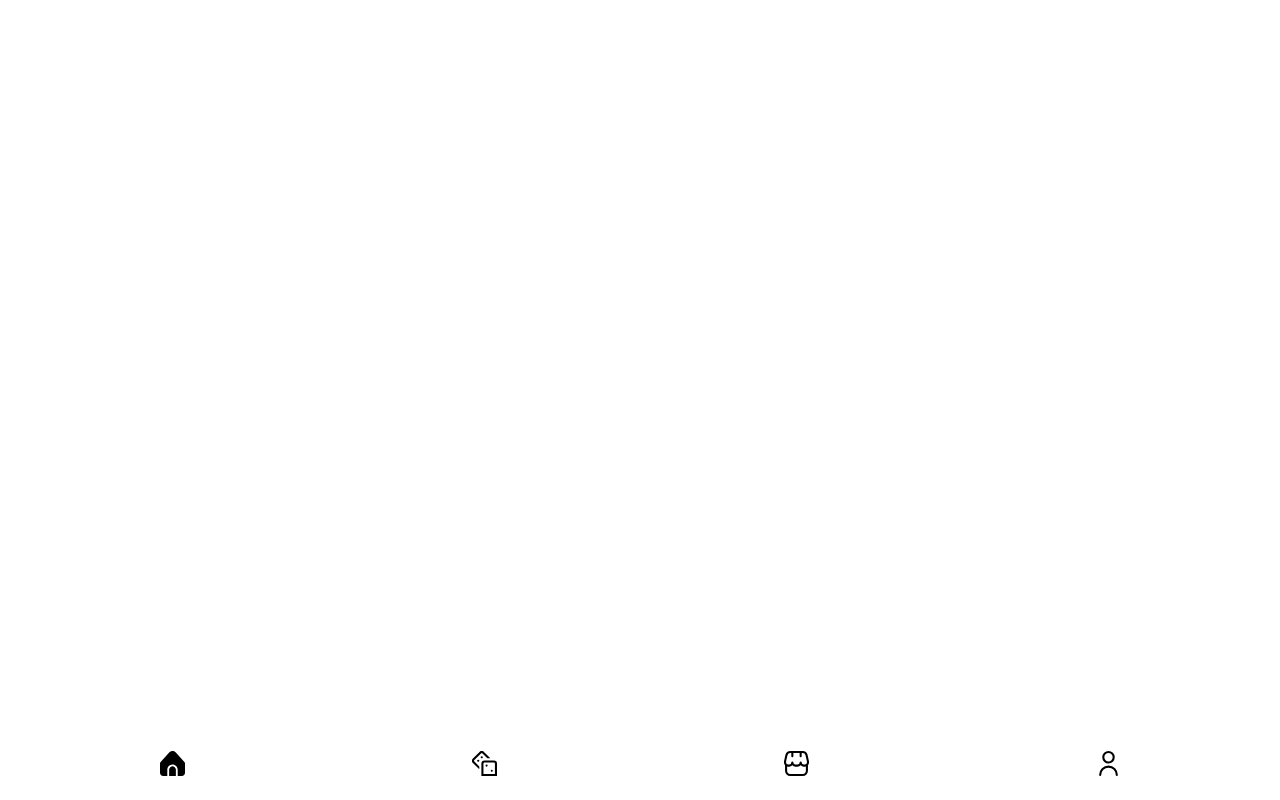
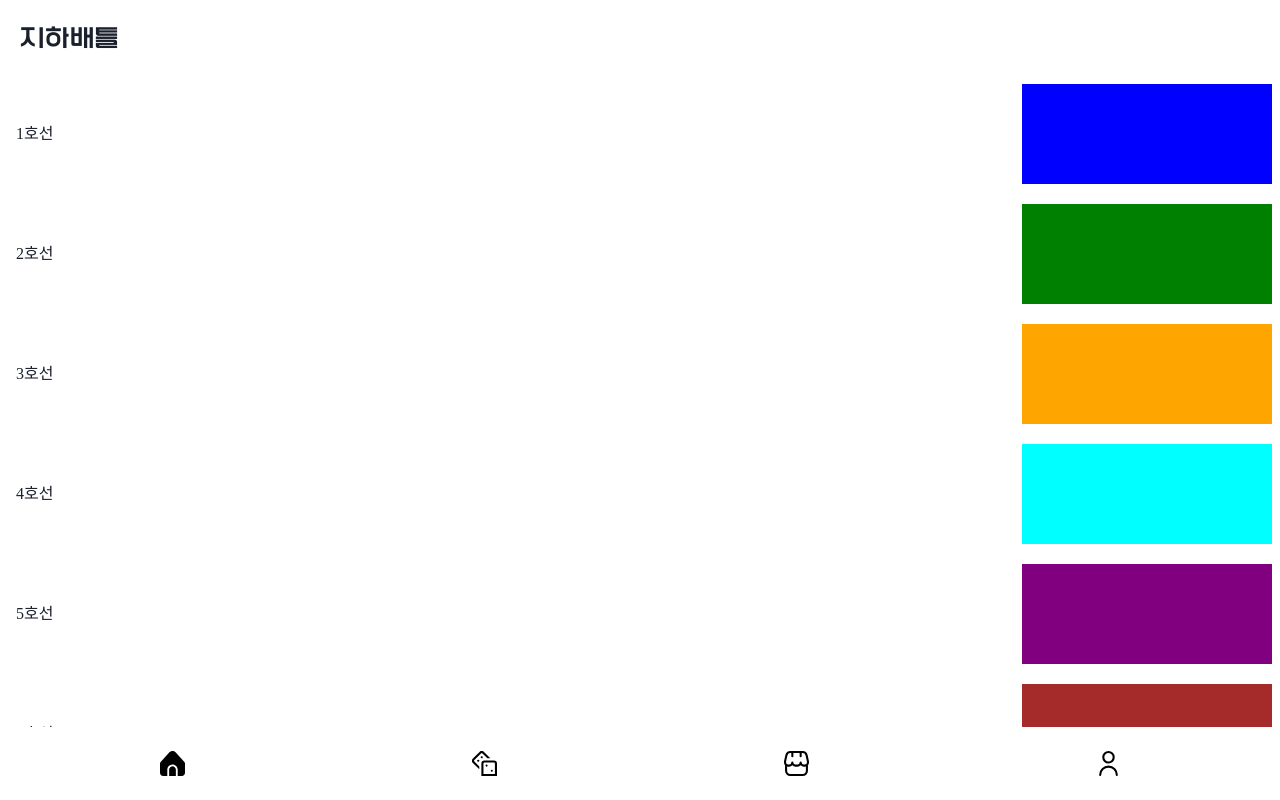
Before and after one commit to flow4camp/flow4-front, a React (Create React App) app: page /battle in a window 1280 px wide. Built offline with nearby package versions, Linux system fonts and the light colour scheme; a web font is replaced by a local one.

Commit message:
feat: 호선 선택 listed

```diff
--- a/src/App.tsx
+++ b/src/App.tsx
@@ -6,7 +6,6 @@ import MyPage from "./pages/MyPage";
 import Battle from "./pages/Battle";
 import Login from "./pages/Login";
 import Signin from "./pages/Signin";
-import NavBar from "./components/NavBar";
 import EditCharacter from "./pages/EditCharacter";
 
 import "./App.css";
--- a/src/pages/Battle.tsx
+++ b/src/pages/Battle.tsx
@@ -1,10 +1,88 @@
 import NavBar from "../components/NavBar";
+import { Center, Image, Text, Box, Spacer, Flex } from '@chakra-ui/react';
+
 
 function Battle() {
   return (
-    <div>
+    <Flex
+      direction='column'
+      h='100vh'
+    >
       <NavBar />
-    </div>
+      <Flex
+        direction='column'
+        w='100%'
+        flex='1'
+        overflowY='auto'
+      >
+        <Box
+          w='100%'
+        >
+          <Text
+            w='fit-content'
+            p={3}
+            m={2}
+            fontSize='2xl'
+            style={{ fontFamily: 'Font-Title' }}
+          >지하배틀</Text>
+        </Box>
+        <Flex
+          direction='column'
+          w='100%'
+          p={2}
+          gap={5}
+        >
+          <Flex
+            direction='row'
+            w='100%'
+          >
+            <Text p={2} alignSelf='center' style={{ fontFamily: 'Font-Content' }} >1호선</Text>
+            <Spacer />
+            <Box bg='blue' w='250px' h='100px' justifySelf='right'></Box>
+          </Flex>
+          <Flex
+            direction='row'
+            w='100%'
+          >
+            <Text p={2} alignSelf='center' style={{ fontFamily: 'Font-Content' }} >2호선</Text>
+            <Spacer />
+            <Box bg='green' w='250px' h='100px' justifySelf='right'></Box>
+          </Flex>
+          <Flex
+            direction='row'
+            w='100%'
+          >
+            <Text p={2} alignSelf='center' style={{ fontFamily: 'Font-Content' }} >3호선</Text>
+            <Spacer />
+            <Box bg='orange' w='250px' h='100px' justifySelf='right'></Box>
+          </Flex>
+          <Flex
+            direction='row'
+            w='100%'
+          >
+            <Text p={2} alignSelf='center' style={{ fontFamily: 'Font-Content' }} >4호선</Text>
+            <Spacer />
+            <Box bg='aqua' w='250px' h='100px' justifySelf='right'></Box>
+          </Flex>
+          <Flex
+            direction='row'
+            w='100%'
+          >
+            <Text p={2} alignSelf='center' style={{ fontFamily: 'Font-Content' }} >5호선</Text>
+            <Spacer />
+            <Box bg='purple' w='250px' h='100px' justifySelf='right'></Box>
+          </Flex>
+          <Flex
+            direction='row'
+            w='100%'
+          >
+            <Text p={2} alignSelf='center' style={{ fontFamily: 'Font-Content' }} >6호선</Text>
+            <Spacer />
+            <Box bg='brown' w='250px' h='100px' justifySelf='right'></Box>
+          </Flex>
+        </Flex>
+      </Flex>
+    </Flex>
   );
 }
 
--- a/src/pages/Home.tsx
+++ b/src/pages/Home.tsx
@@ -1,5 +1,5 @@
 // Home.tsx
-import React, { useState } from "react";
+import React from "react";
 import { NavLink } from "react-router-dom";
 import NavBar from "../components/NavBar";
 
--- a/src/pages/Login.tsx
+++ b/src/pages/Login.tsx
@@ -1,13 +1,12 @@
-import React, {  ChangeEvent } from "react";
-import { Box, Center, Image, Text, Input, Button, Flex, Divider } from '@chakra-ui/react';
-import { Link } from 'react-router-dom';
+import React, { ChangeEvent } from "react";
+import { Center, Image, Text, Input, Button, Flex } from '@chakra-ui/react';
+import { Link, useNavigate } from 'react-router-dom';
 import { useState } from 'react';
-import { useTheme } from '@chakra-ui/react';
-import axios from 'axios';
+// import axios from 'axios';
 
 function Login() {
 
-  const theme = useTheme();
+  const navigate = useNavigate();
 
   const [inputId, setInputId] = useState('');
   const [inputPwd, setInputPwd] = useState('');
@@ -42,7 +41,7 @@ function Login() {
             align='center'
             justify='center'
           >
-            <Image src='/logo_x0.5.png' w='50px' h='50px' m={3} />
+            <Image src='/logo_x0.5.png' w='60px' h='60px' m={3} />
             <Text
               fontSize='3xl'
               fontWeight='bold'
@@ -102,6 +101,7 @@ function Login() {
               <Button
                 w='220px'
                 style={{ fontFamily: 'Font-Content-Light' }}
+                onClick={()=>(navigate('/home'))}       // for now!
               >
                 로그인
               </Button>
--- a/src/pages/Signin.tsx
+++ b/src/pages/Signin.tsx
@@ -1,8 +1,8 @@
 import React, {  ChangeEvent } from "react";
-import { Box, Center, Image, Text, Input, Button, Flex } from '@chakra-ui/react';
+import { Center, Image, Text, Input, Button, Flex } from '@chakra-ui/react';
 import { Link } from 'react-router-dom';
 import { useState } from 'react';
-import axios from 'axios';
+// import axios from 'axios';
 
 function Signin() {
 
@@ -44,7 +44,7 @@ function Signin() {
             align='center'
             justify='center'
           >
-            <Image src='/logo_x0.5.png' w='50px' h='50px' m={3} />
+            <Image src='/logo_x0.5.png' w='60px' h='60px' m={3} />
             <Text
               fontSize='3xl'
               fontWeight='bold'
```
